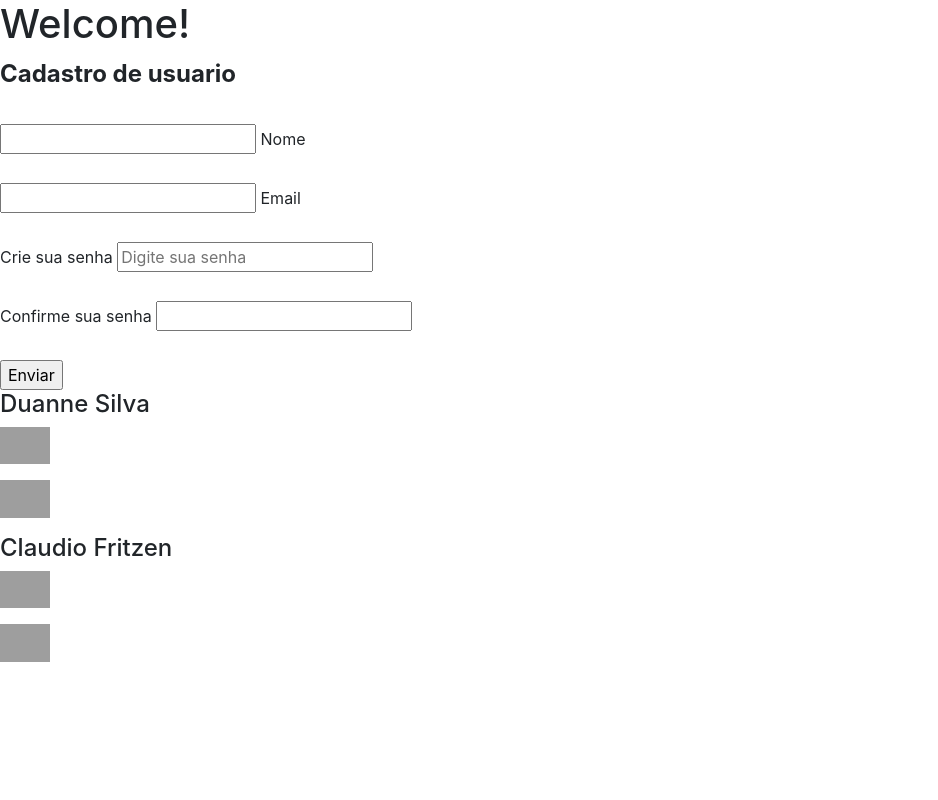
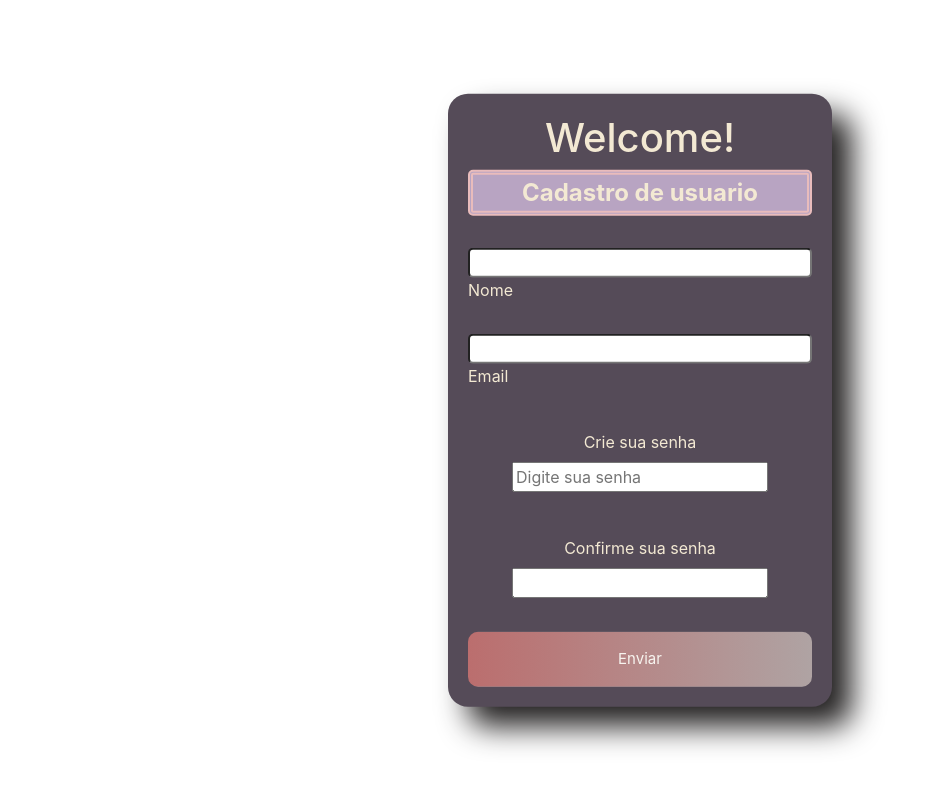
Before and after one commit to ClaudioFritzen/colab_Cadastro_Clientes, a Django app: page / in a window 1280 px wide. Shown: the whole page, without its empty margins (0-938 px from the left). Run offline with Django 4.2, Linux system fonts and the light colour scheme; grey boxes are pictures that could not be loaded.

Commit message:
puxando o arq css para pag de cadastro

```diff
--- a/autenticacao/templates/cadastro.html
+++ b/autenticacao/templates/cadastro.html
@@ -1,4 +1,9 @@
 {% extends 'base.html' %}
+
+{% load static %}
+{% block 'head' %}
+    <link rel="stylesheet" href= " {% static 'autenticacao/css/cadastro.css' %}">
+{% endblock 'head' %}
 
 {% block 'titulo' %}
 Tela | Cadastro
@@ -40,8 +45,10 @@ Tela | Cadastro
                 <input type="submit" value="Enviar" id="submit">
             </fieldset>
         </form>
-        {% comment %}
-        {% block 'footer' %} {% endblock 'footer' %} {% endcomment %}
+
+        {% block 'footer' %}
+
+         {% endblock 'footer' %}
     </div>
 {% endblock 'body' %}
 </html>
--- a/templates/base.html
+++ b/templates/base.html
@@ -2,17 +2,15 @@
 <!doctype html>
 <html lang="pt-BR">
 <head>
-{% block 'head' %}
+{% block 'head' %} {% endblock %}
 <meta charset="utf-8">
 <meta name="viewport" content="width=device-width, initial-scale=1, shrink-to-fit=no">
 <link rel="stylesheet" href="https://cdn.jsdelivr.net/npm/bootstrap@4.6.1/dist/css/bootstrap.min.css">
 <meta http-equiv="X-UA-Compatible" content="IE=edge">
-<meta name="viewport" content="width=device-width, initial-scale=1.0">
-<link rel="stylesheet" href="form.css">
 <link href="https://fonts.googleapis.com/css2?family=Work+Sans:wght@300&display=swap" rel="stylesheet">
 <title>{% block 'titulo' %}{% endblock %}</title>
 </head>
-{% endblock %}
+
 <body>
     {% if user.is_authenticated %}
       <!--   <nav style="background-color: #27DB8F;" class="navbar navbar-expand-lg navbar-dark">
@@ -30,26 +28,9 @@
     {% block 'body' %}
     {% endblock %}
 
-{% block 'footer' %}
-    <h4>Duanne Silva</h4>
-    <section>
-        <div class="logo">
-            <p><a href="https://github.com/DuanneSilva"><img class="icon1" src="image/logo-github.png"
-                        alt="icone github" width=50px></a></p>
-            <p><a href="https://www.linkedin.com/in/duanne-silva-94a3b158/"><img class="icon2"
-                        src="image/linkedin.png" alt="icone github" width=50px></a></p>
-        </div>
-    </section>
-    <h4>Claudio Fritzen</h4>
-    <section>
-        <div class="logo2">
-            <p><a href="https://github.com/ClaudioFritzen"><img class="icon3" src="image/logo-github.png"
-                        alt="icone github" width=50px></a></p>
-            <p><a href="https://www.linkedin.com/in/claudiofritzen/"><img class="icon4" src="image/linkedin.png"
-                        alt="icone github" width=50px></a></p>
-        </div>
-    </section>
-{% endblock 'footer' %}
+{% block 'footer' %} {% endblock 'footer' %}
+
+
 <script src="https://cdn.jsdelivr.net/npm/jquery@3.5.1/dist/jquery.slim.min.js"></script>
 <script src="https://cdn.jsdelivr.net/npm/bootstrap@4.6.1/dist/js/bootstrap.bundle.min.js" ></script>
 </body>
--- /dev/null
+++ b/templates/static/autenticacao/css/cadastro.css
@@ -0,0 +1,68 @@
+/*---formulario---*/
+body {
+    font-family: 'Work Sans', sans-serif;
+    background-image: linear-gradient(to right, rgb(175, 163, 163), rgb(187, 110, 110));
+    font-size: 20px;
+
+}
+
+.box {
+    position: absolute;
+    top: 50%;
+    left: 50%;
+    transform: translate(-50%, -50%);
+    background-color: rgb(85, 75, 88);
+    text-align: center;
+    padding: 20px;
+    border-radius: 20px;
+    width: 30%;
+    height: auto;
+    box-shadow: 20px 20px 30px rgb(36, 34, 34);
+    color: rgb(243, 233, 211);
+}
+
+fieldset {
+    border: 5px double rgb(180, 167, 167);
+    border-radius: 10px;
+}
+
+legend {
+    border: 5px double rgb(233, 188, 188);
+    padding: 10px;
+    background-color: rgb(184, 164, 194);
+    border-radius: 5px;
+}
+
+/*Dados pessoais*/
+.inputbox {
+    position: relative;
+    text-align: left;
+}
+
+.userInput {
+    text-align: center;
+    border-radius: 5px;
+    width: 100%;
+    letter-spacing: 1px;
+}
+.pass{
+
+    padding: 10px;
+
+
+}
+/*Botão de enviar*/
+#submit {
+    background-image: linear-gradient(to left, rgb(175, 163, 163), rgb(187, 110, 110));
+    width: 100%;
+    border: none;
+    padding: 2vh;
+    color: rgb(247, 244, 239);
+    font-size: 15px;
+    border-radius: 10px;
+    cursor: pointer;
+}
+
+#submit:hover {
+    background-image: linear-gradient(to right, rgb(175, 163, 163), rgb(104, 95, 95));
+}
```
